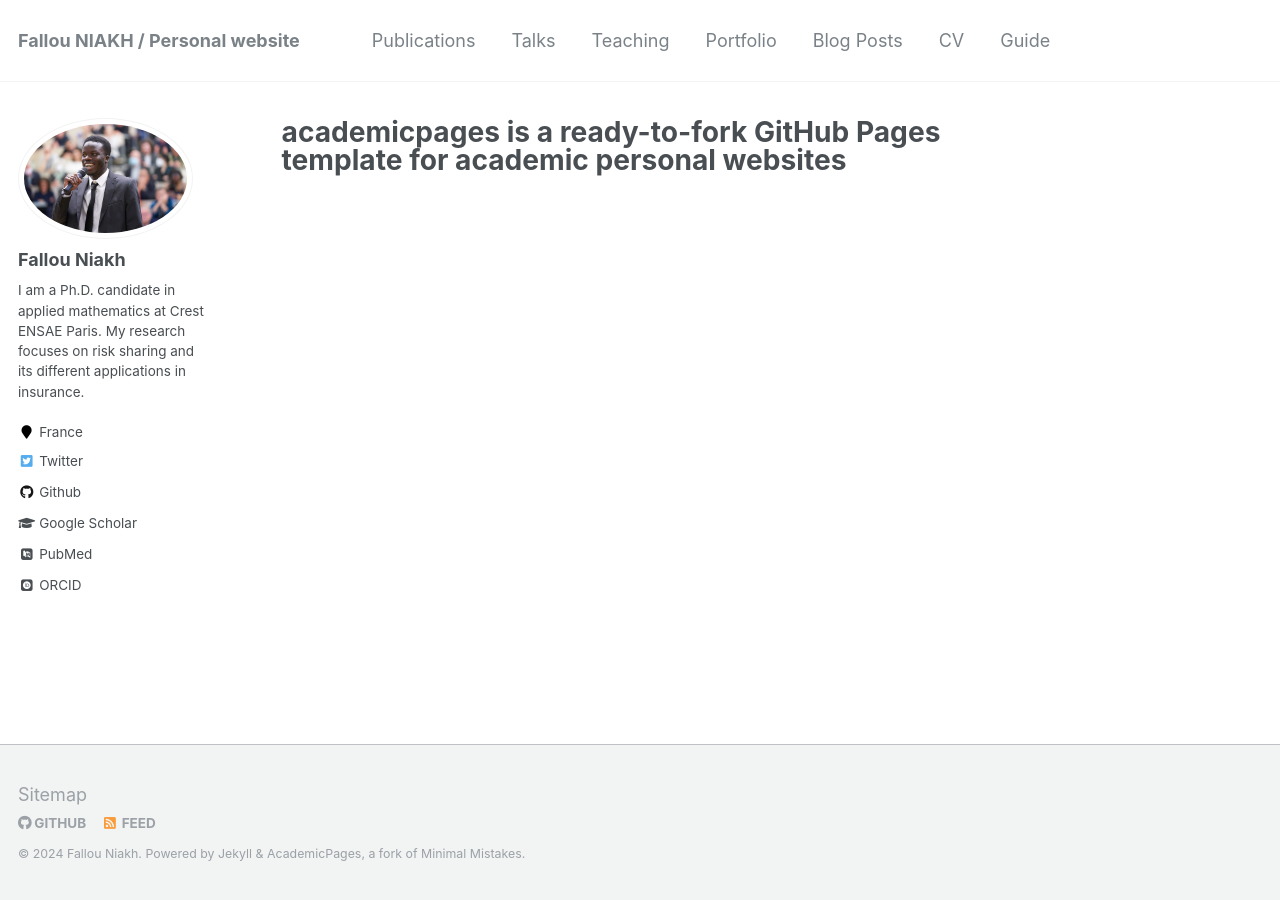
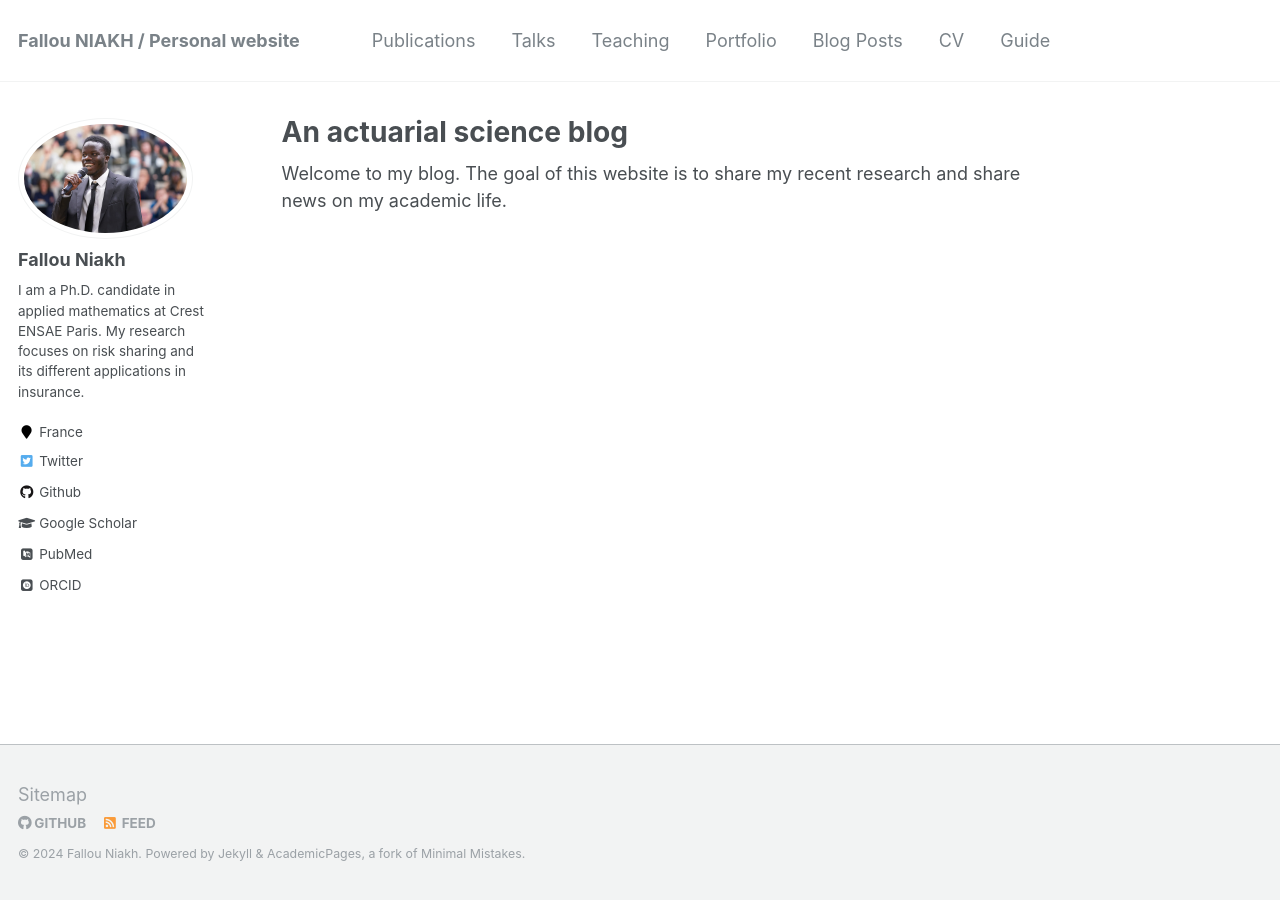
Before and after one commit to FNIAKH/fniakh.github.io, a Jekyll site: the page built from _pages/about.md, in a window 1280 px wide. Built offline with Jekyll 4.4.1, drawn with Linux system fonts in a browser that asks for light colours; some web fonts are replaced.

Commit message:
Update about.md

```diff
--- a/_pages/about.md
+++ b/_pages/about.md
@@ -1,9 +1,11 @@
 ---
 permalink: /
-title: "academicpages is a ready-to-fork GitHub Pages template for academic personal websites"
+title: "An actuarial science blog"
 excerpt: "About me"
 author_profile: true
 redirect_from:
   - /about/
   - /about.html
 ---
+
+Welcome to my blog. The goal of this website is to share my recent research and share news on my academic life.
```
